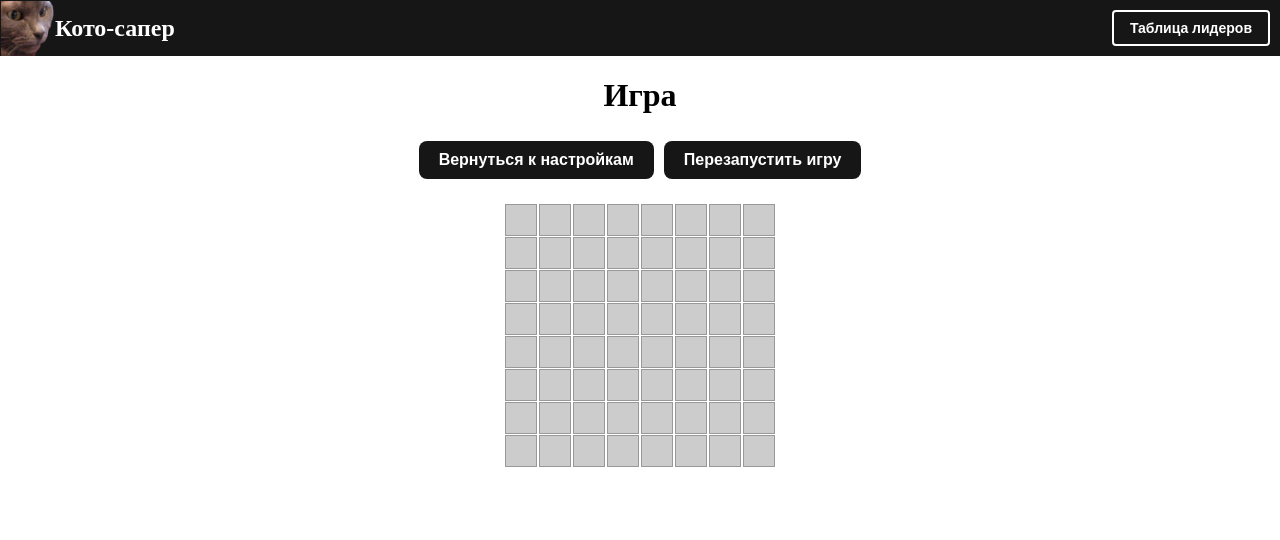
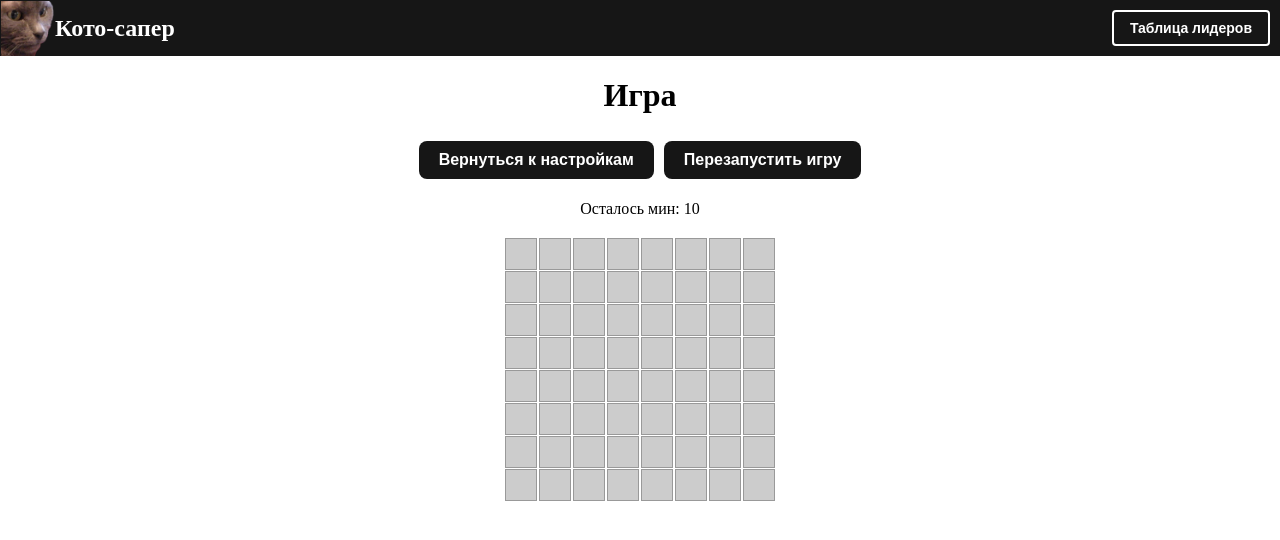
Before and after one commit to liwiggwp/iq-group-minesweeper-game-vue, a Vue app: page /game in a window 1280 px wide. Shown: the top 540 px of the page. Built offline with nearby package versions, Linux system fonts and the light colour scheme.

Commit message:
add counter mines

```diff
--- a/src/view/GameView.vue
+++ b/src/view/GameView.vue
@@ -7,6 +7,8 @@
     <CustomButton @click="restartGame()" width="100"
       >Перезапустить игру</CustomButton
     >
+    <p>Осталось мин: {{ counterMines }}</p>
+
     <div class="board">
       <div v-for="(row, rowIndex) in board" :key="rowIndex" class="row">
         <div
@@ -45,6 +47,7 @@ export default {
   data() {
     return {
       board: [],
+      counterMines: 0,
       difficultySettings: {
         easy: { rows: 8, cols: 8, mines: 10 },
         medium: { rows: 16, cols: 16, mines: 40 },
@@ -56,6 +59,7 @@ export default {
     initBoard() {
       const difficulty = this.$route.query.difficulty || "easy";
       const { rows, cols, mines } = this.difficultySettings[difficulty];
+      this.counterMines = mines;
       this.board = Array.from({ length: rows }, () =>
         Array.from({ length: cols }, () => ({
           isMine: false,
@@ -86,6 +90,12 @@ export default {
       const cell = this.board[row][col];
       if (cell.isOpen) return;
       cell.isFlag = !cell.isFlag;
+
+      if (cell.isFlag) {
+        this.counterMines--;
+      } else {
+        this.counterMines++;
+      }
     },
     restartGame() {
       this.initBoard();
```
